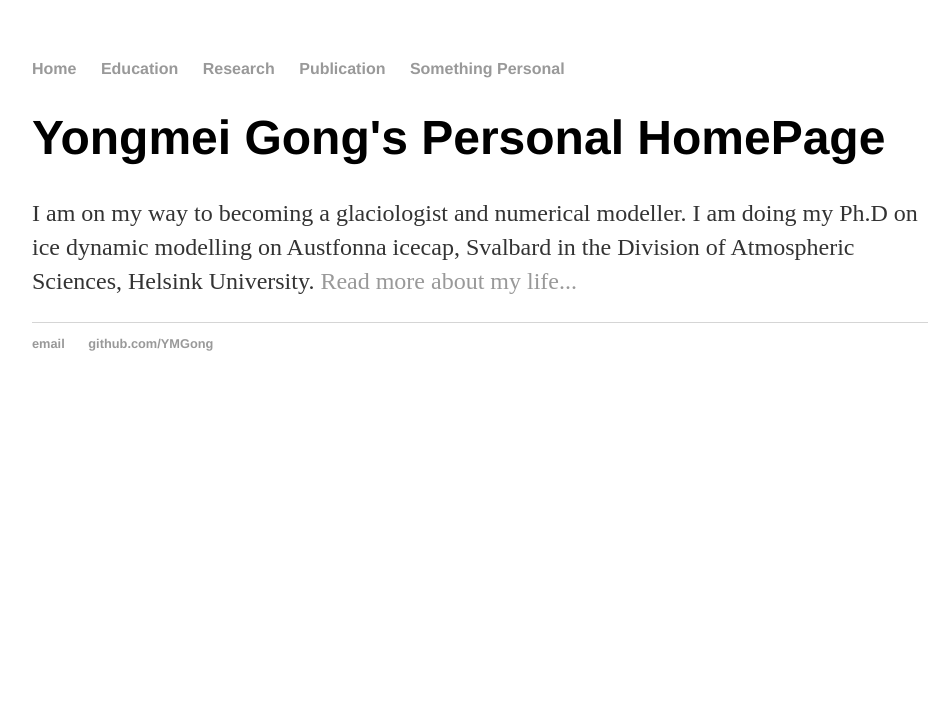
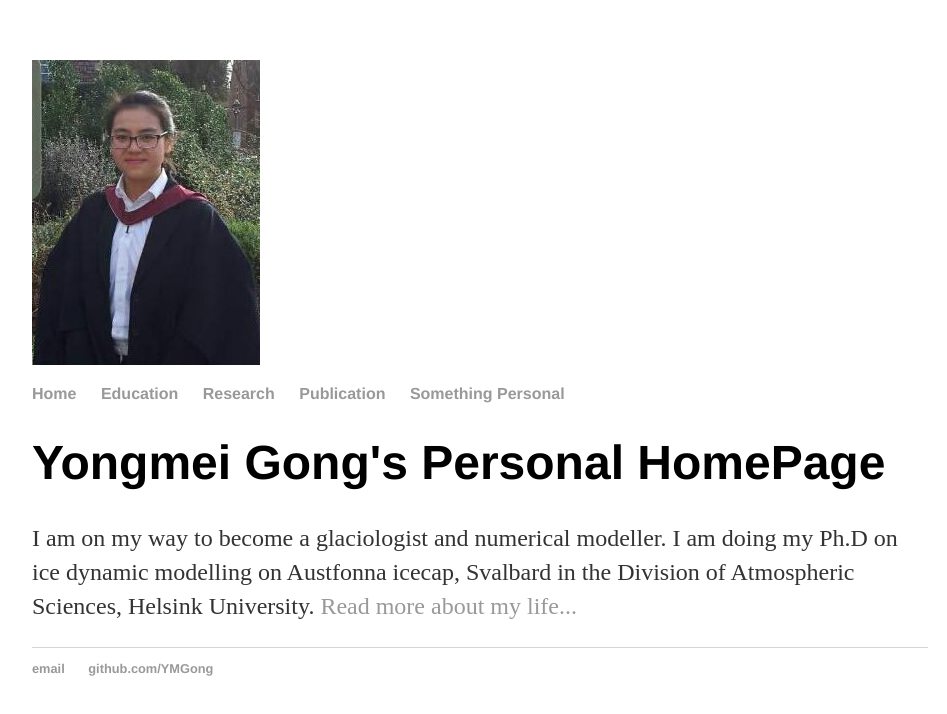
Before and after one commit to YMGong/YMGong.github.io, a plain HTML site: page index.html in a window 1280 px wide. Shown: the whole page, without its empty margins (160-1107 px from the left). Drawn offline with Linux system fonts and the light colour scheme.

Commit message:
add picture in the web page

```diff
--- a/index.html
+++ b/index.html
@@ -4,6 +4,7 @@
 		<title>Yongmei Gong's Personal Homepage</title>
 		<!-- link to main stylesheet -->
 		<link rel="stylesheet" type="text/css" href="/css/main.css">
+		<IMG SRC="graduation_face.png">
 	</head>
 	<body>
 		<nav>
@@ -18,7 +19,7 @@
 		<div class="container">
     		<div class="blurb">
         		<h1>Yongmei Gong's Personal HomePage</h1>
-				<p>I am on my way to becoming a glaciologist and numerical modeller. I am doing my Ph.D on ice dynamic modelling on Austfonna icecap, Svalbard in the Division of Atmospheric Sciences, Helsink University. <a href="/about">Read more about my life...</a></p>
+				<p>I am on my way to become a glaciologist and numerical modeller. I am doing my Ph.D on ice dynamic modelling on Austfonna icecap, Svalbard in the Division of Atmospheric Sciences, Helsink University. <a href="/about">Read more about my life...</a></p>
     		</div><!-- /.blurb -->
 		</div><!-- /.container -->
 		<footer>
```
